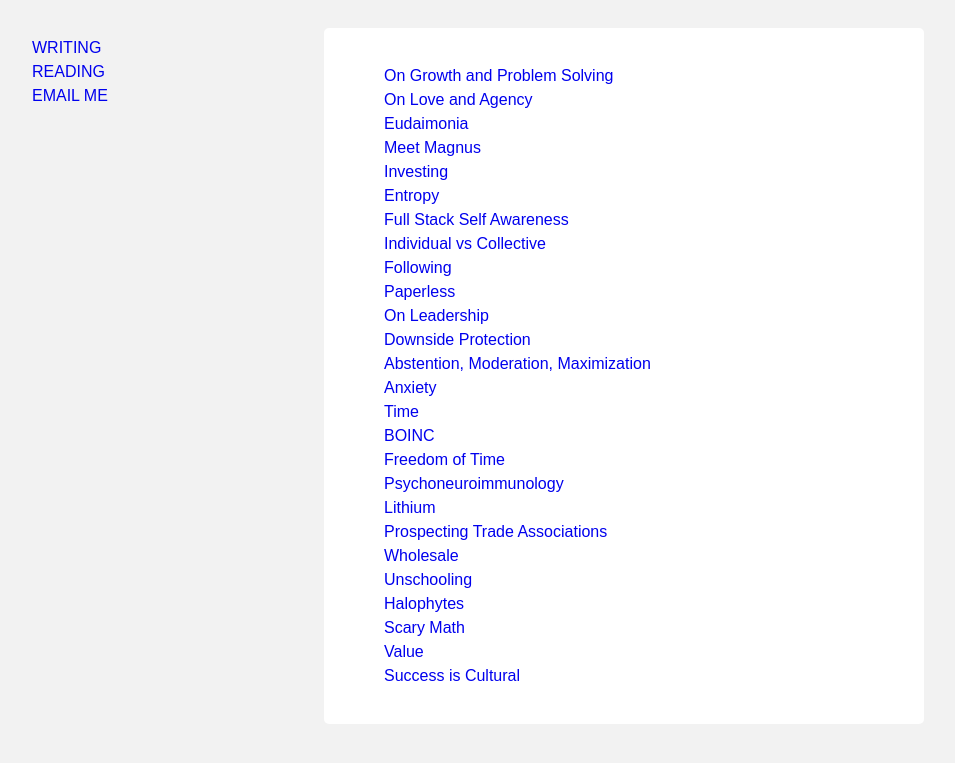
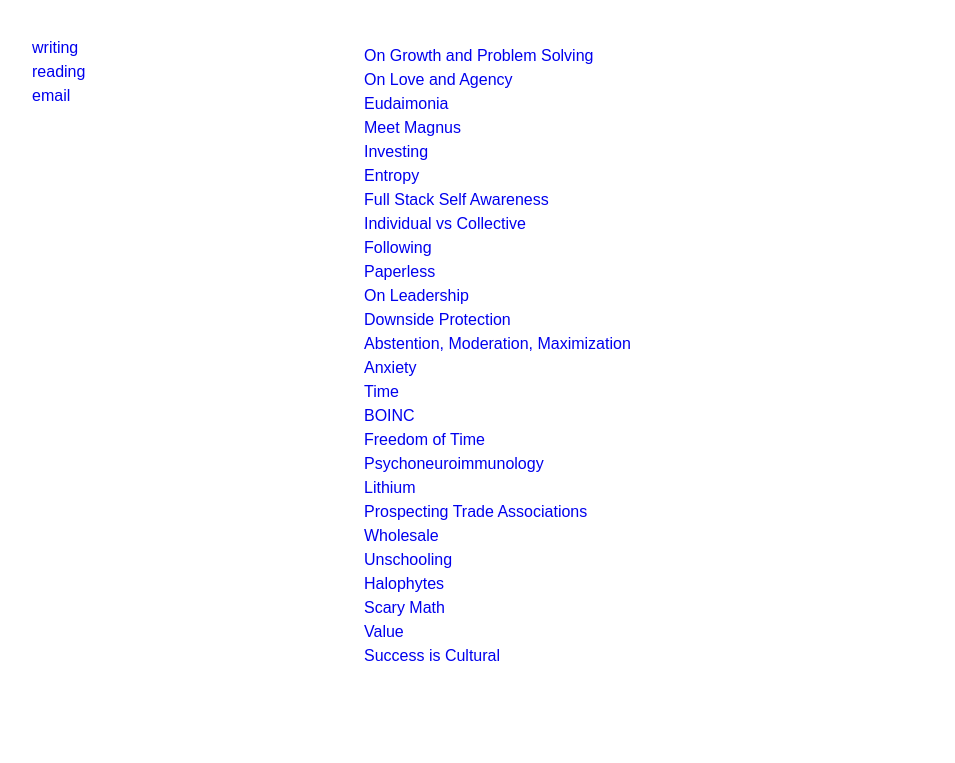
Before and after one commit to rogerkirkness/writing, a Jekyll site: the page built from index.html, in a window 1280 px wide. Shown: the top 763 px of the page, without its empty margins (16-971 px from the left). Built offline with Jekyll 4.4.1, drawn with Linux system fonts in a browser that asks for light colours.

Commit message:
Bump version to 1.1.2

```diff
--- a/_layouts/default.html
+++ b/_layouts/default.html
@@ -12,18 +12,17 @@
 			nav { position: sticky; float: left; top: 20px; }
 		}
 		.right { float: right; }
-		html { color: #222222; background-color: #f2f2f2 }
+		html { color: #222222; }
 		body { line-height: 1.5; font-family: sans-serif; }
-		main { background-color: #FFFFFF; padding: 20px; border-radius: 5px; }
 		a { text-decoration: none; }
 	</style>
 </head>
 <body>
 	<nav class="nav">
 		<ul style="list-style-type: none;">
-			<li><a href="/">WRITING</a></li>
-			<li><a target="_blank" rel="noopener" href="https://docs.google.com/spreadsheets/d/1p8F9J2mziGSeuGS03KSrfdU9vbjFh1HmzGF4HOhZ-CU/edit?usp=sharing">READING</a></li>
-			<li><a href="mailto:me@rogerkirkness.com">EMAIL ME</a></li>
+			<li><a href="/">writing</a></li>
+			<li><a target="_blank" rel="noopener" href="https://docs.google.com/spreadsheets/d/1p8F9J2mziGSeuGS03KSrfdU9vbjFh1HmzGF4HOhZ-CU/edit?usp=sharing">reading</a></li>
+			<li><a href="mailto:me@rogerkirkness.com">email</a></li>
 		</ul>
 	</nav>
 	<div class="container">
```
